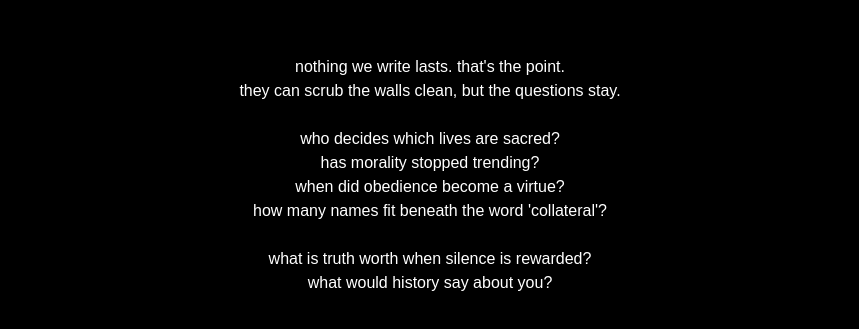
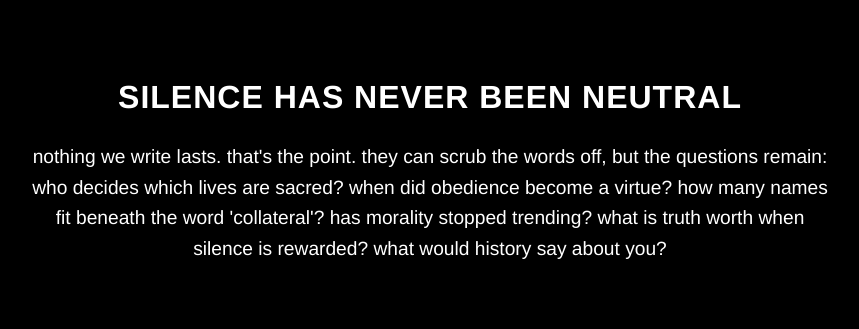
Before and after one commit to unquietpalimpsest-stack/unquiet, a plain HTML site: page index.html in a window 1280 px wide. Shown: the part 265-594 px from the top of the page, without its empty margins (210-1069 px from the left). Drawn offline with Linux system fonts and the light colour scheme.

Commit message:
Update index.html

```diff
--- a/index.html
+++ b/index.html
@@ -4,30 +4,56 @@
   <meta charset="UTF-8">
   <title>Unquiet</title>
   <style>
+    /* Basic page styling */
     body {
-      background: #000;
+      margin: 0;
+      padding: 0;
+      background-color: #000;
       color: #fff;
-      font-family: sans-serif;
+      font-family: 'Helvetica', 'Arial', sans-serif;
       display: flex;
       justify-content: center;
       align-items: center;
-      height: 100vh;
+      min-height: 100vh;
       text-align: center;
       padding: 2rem;
-      line-height: 1.5;
+      line-height: 1.6;
+    }
+
+    /* Container for content */
+    .container {
+      max-width: 800px;
+      animation: fadeIn 2s ease forwards;
+      opacity: 0;
+    }
+
+    /* Subheading */
+    h1 {
+      font-size: 2rem;
+      font-weight: bold;
+      margin-bottom: 1rem;
+      letter-spacing: 1px;
+    }
+
+    /* Paragraph */
+    p {
+      font-size: 1.2rem;
+    }
+
+    /* Fade-in animation */
+    @keyframes fadeIn {
+      to { opacity: 1; }
     }
   </style>
 </head>
 <body>
-  <p>
-    nothing we write lasts. that's the point.<br>
-    they can scrub the walls clean, but the questions stay.<br><br>
-    who decides which lives are sacred?<br>
-    has morality stopped trending?<br>
-    when did obedience become a virtue?<br>
-    how many names fit beneath the word 'collateral'?<br><br>
-    what is truth worth when silence is rewarded?<br>
-    what would history say about you?
-  </p>
+  <div class="container">
+    <h1>SILENCE HAS NEVER BEEN NEUTRAL</h1>
+    <p>
+      nothing we write lasts. that's the point. they can scrub the words off, but the questions remain:
+      who decides which lives are sacred? when did obedience become a virtue? how many names fit beneath the word 'collateral'?
+      has morality stopped trending? what is truth worth when silence is rewarded? what would history say about you?
+    </p>
+  </div>
 </body>
 </html>
```
